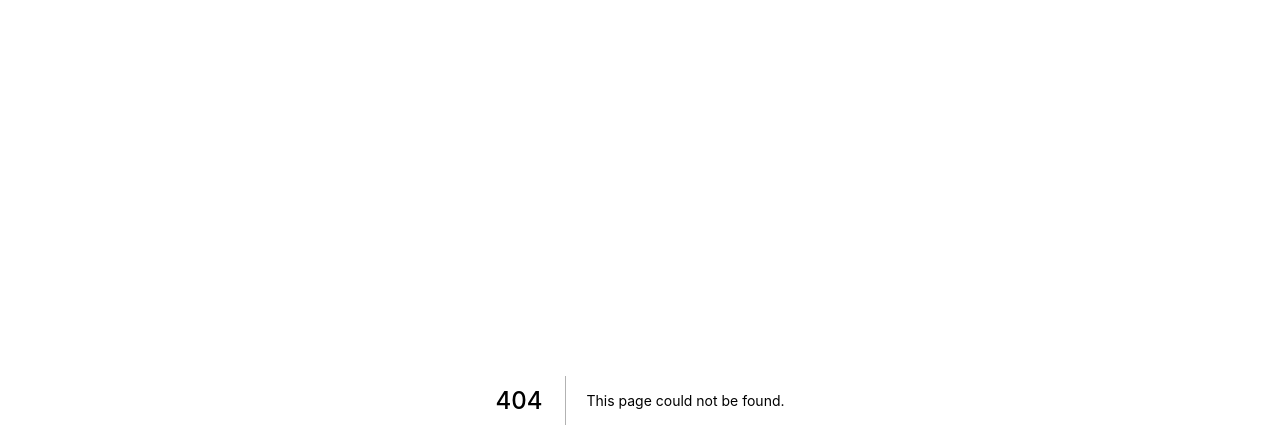
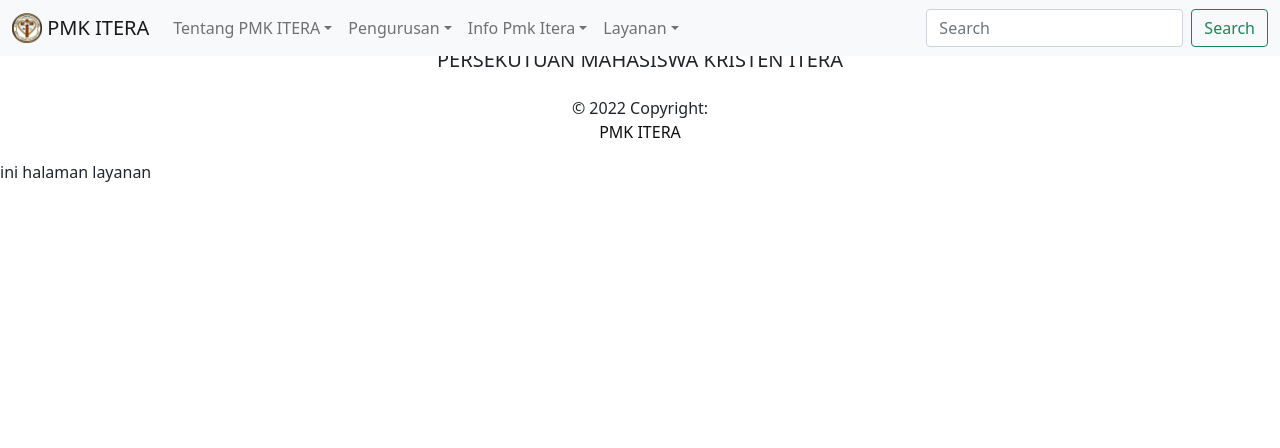
Before and after one commit to siburianbasrunki/PMKWEB, a Next.js app: page /layanan in a window 1280 px wide. Before the commit this address had no page. Shown: the top 448 px of the page. Built offline with nearby package versions, Linux system fonts and the light colour scheme.

Commit message:
routing sederhana

```diff
--- a/components/navbar.js
+++ b/components/navbar.js
@@ -1,17 +1,17 @@
 import { Nav,Container,NavDropdown,Form,FormControl,Navbar,Button, NavLink} from "react-bootstrap";
 import style from "../components/component.module.css"
-import Logo from "../public/logopmk.png"
+import Link from "next/link";
 export default function Navigation() {
   return (
     <Navbar bg="light" expand="lg" fixed="top" className={style["nav"]}  >
         <Container fluid>
-        <Navbar.Brand href="#">
+        <Navbar.Brand href="/">
             <img
               alt=""
               src="./logopmk.png"
               width="30"
               height="30"
-              href="#home"
+              href="/"
               className="d-inline-block align-top"
             />{' '}
             PMK ITERA
@@ -27,21 +27,18 @@
               <NavDropdown title="Tentang PMK ITERA" id="navbarScrollingDropdown">
 
                 <NavDropdown.Item > Apa Itu PMK? </NavDropdown.Item>
-                <NavDropdown.Item href="#">Sejarah</NavDropdown.Item>
+                <NavDropdown.Item ><Link href="about">Sejarah</Link> </NavDropdown.Item>
               </NavDropdown>
               <NavDropdown title="Pengurusan" id="navbarScrollingDropdown">
-              {/* <Routes>
-              <Route path="pengurus" exact component={Pengurus} />
-              </Routes> */}
-                <NavDropdown.Item >Divisi Programing</NavDropdown.Item>
+                <NavDropdown.Item ><Link href="/pengurus">Divisi Programing</Link></NavDropdown.Item>
               </NavDropdown>
               <NavDropdown title="Info Pmk Itera" id="navbarScrollingDropdown">
-                <NavDropdown.Item href="#">Jadwal Ibadah</NavDropdown.Item>
+                <NavDropdown.Item ><Link href="/info"> Jadwal Ibadah</Link></NavDropdown.Item>
                 <NavDropdown.Item href="#">Event</NavDropdown.Item>
 
               </NavDropdown>
               <NavDropdown title="Layanan" id="navbarScrollingDrodown">
-                <NavDropdown.Item href="#">Aspirasi & Konseling</NavDropdown.Item>
+                <NavDropdown.Item ><Link href="/layanan">Aspirasi & Konseling </Link></NavDropdown.Item>
               </NavDropdown>
             </Nav>
             <Form className="d-flex">
--- /dev/null
+++ b/pages/layanan.js
@@ -0,0 +1,13 @@
+import Footer from "../components/footer";
+import Navigation from "../components/navbar";
+
+export default function Layanan() {
+  return (
+    <>
+    <Navigation/>
+    <Footer/>
+    <div>ini halaman layanan</div>
+
+    </>
+  )
+}
```
Also changed, not shown: pages/about.js (added, +12 -0 lines), pages/info.js (added, +13 -0 lines), pages/pengurus.js (added, +13 -0 lines).
